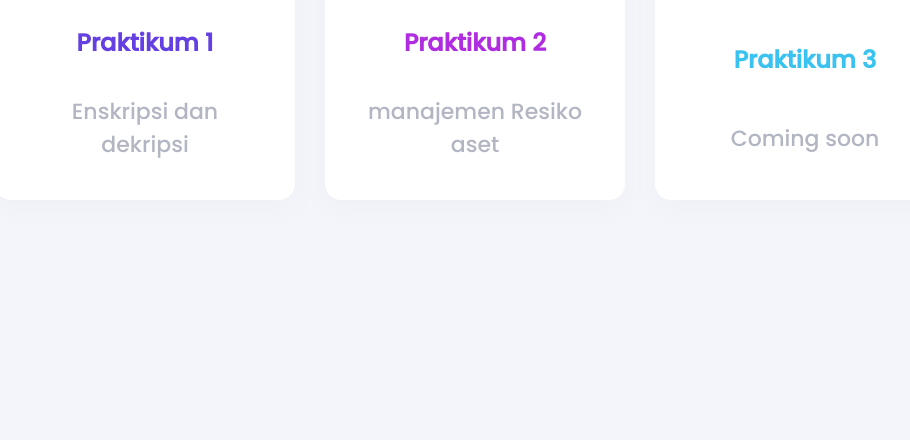
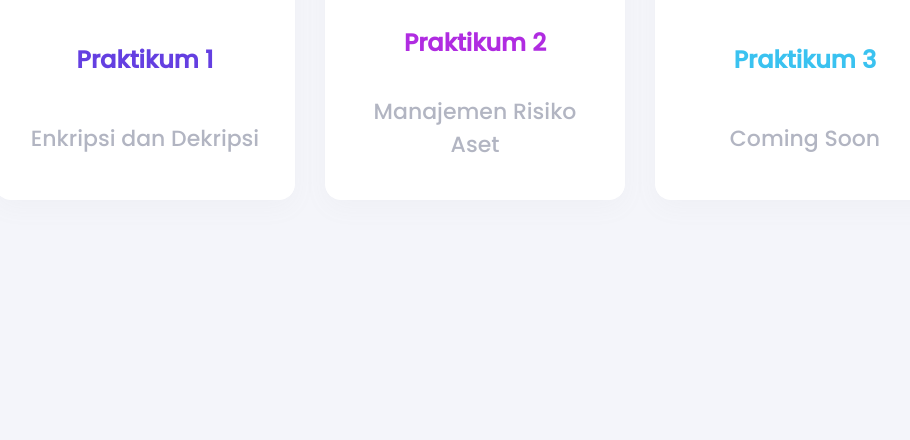
Before and after one commit to praktikum-KeamananSistemInformasi/714220025_Dany, a plain HTML site: page index.html in a window 1280 px wide. Shown: the part 360-800 px from the top of the page, without its empty margins (165-1075 px from the left). Drawn offline with nearby package versions, Linux system fonts and the light colour scheme.

Commit message:
update p4

```diff
--- a/index.html
+++ b/index.html
@@ -24,10 +24,10 @@
           <div class="front">
             <span class="material-symbols-outlined"> Iframe </span>
             <h1>Praktikum 1</h1>
-            <h3>Enskripsi dan dekripsi</h3>
+            <h3>Enkripsi dan Dekripsi</h3>
           </div>
           <div class="back">
-            <a href="/enkripsi dan deksripsi/enkripsi.html">
+            <a href="./enkripsi%20dan%20deksripsi/enkripsi.html">
               <p class="root_page">Go to Page</p>
             </a>
           </div>
@@ -39,10 +39,10 @@
           <div class="front">
             <span class="material-symbols-outlined"> Iframe </span>
             <h1>Praktikum 2</h1>
-            <h3>manajemen Resiko aset</h3>
+            <h3>Manajemen Risiko Aset</h3>
           </div>
           <div class="back">
-            <a href="/Stressmetter/stressmetter.html">
+            <a href="./Stressmetter/stressmetter.html">
               <p class="root_page">Go to Page</p>
             </a>
           </div>
@@ -54,7 +54,7 @@
           <div class="front">
             <span class="material-symbols-outlined"> Iframe </span>
             <h1>Praktikum 3</h1>
-            <h3>Coming soon</h3>
+            <h3>Coming Soon</h3>
           </div>
           <div class="back">
             <a href="">
```
